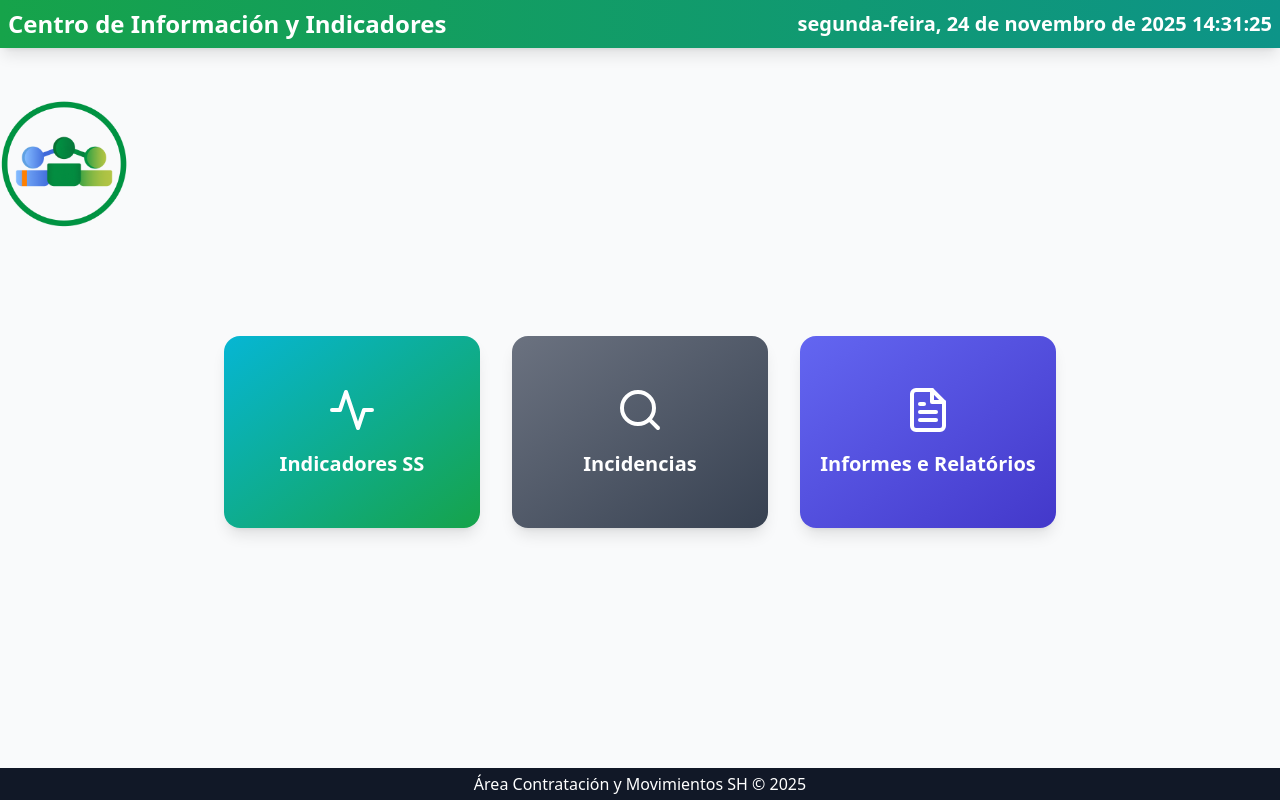
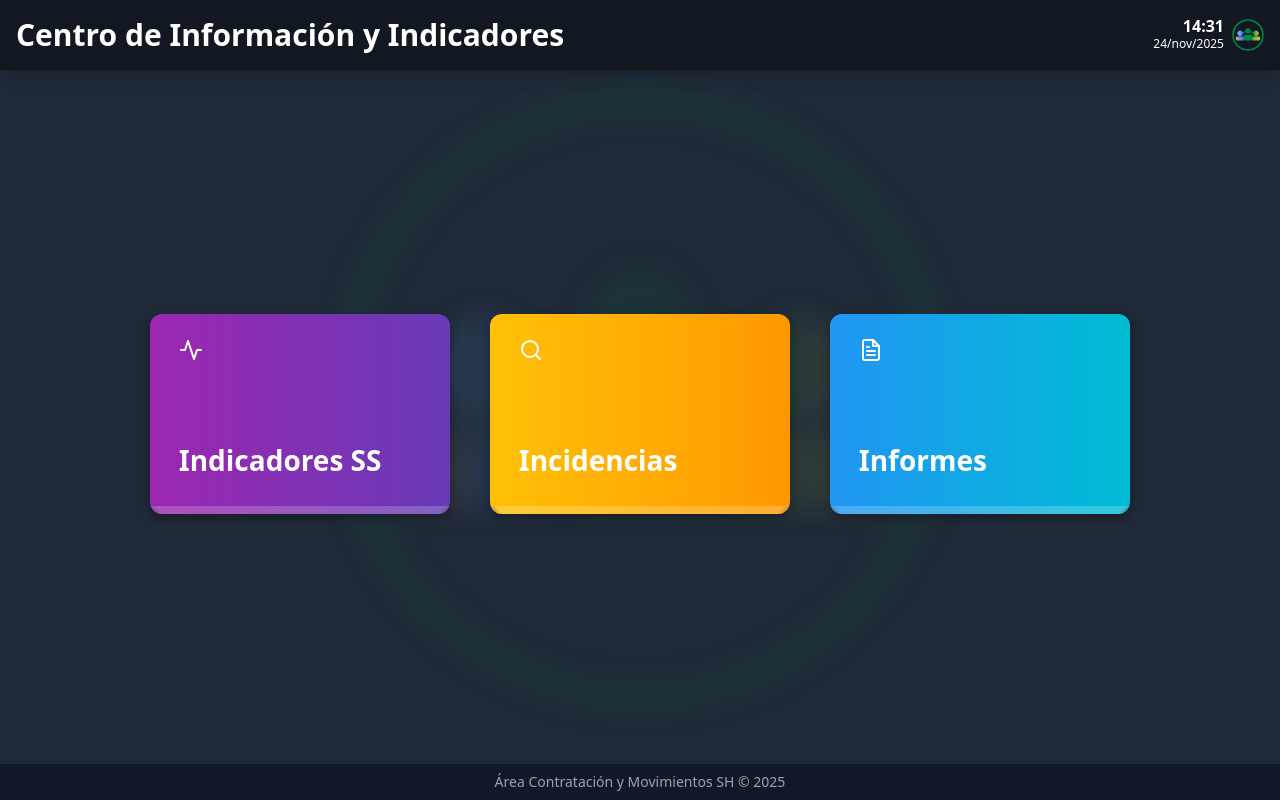
Before and after one commit to andrepe-ux/centroinformacion, a plain HTML site: page index.html in a window 1280 px wide. Drawn offline with nearby package versions, Linux system fonts and the light colour scheme.

Commit message:
Add files via upload

```diff
--- a/index.html
+++ b/index.html
@@ -9,13 +9,11 @@
     <script src="https://unpkg.com/feather-icons"></script>
     <style>
         body {
-            background-image: url('logo-pro.png');
-            background-size: 10%;
-            background-repeat: no-repeat;
-            background-position: left 100px; /* canto esquerdo abaixo do título */ /* move a imagem para baixo */
-            background-color: rgba(255, 255, 255, 1);
-            /* camada de transparência usando pseudo-elemento */
+            background-color: #444; /* Fundo mais claro */
+            background-image: none; /* Remove o círculo verde sutil para o logo de fundo */
+            position: relative;
         }
+
         body::before {
             content: '';
             position: fixed;
@@ -23,88 +21,187 @@
             left: 0;
             width: 100%;
             height: 100%;
-            background-image: url('/mnt/data/logo-pro.png');
+            background-image: url('logo-pro.png'); /* Caminho para o seu logo */
             background-repeat: no-repeat;
             background-position: center;
-            background-size: 200%; /* aumenta para eliminar reconhecimento da imagem */
-            opacity: 0.10; /* torna praticamente invisível */
-            filter: blur(70px) brightness(1.1); /* efeito esfumado forte */
-            pointer-events: none;
-            z-index: -1;
+            background-size: 50%; /* Tamanho do logo no fundo */
+            opacity: 0.10; /* Opacidade reduzida */
+            filter: blur(15px) brightness(1.1); /* Efeito de desfoque e brilho sutil */
+            pointer-events: none; /* Garante que não interfira com interações do mouse */
+            z-index: -1; /* Coloca o logo atrás de todo o conteúdo */
         }
-        .card-3d {
-            perspective: 1000px;
+
+        .card-item {
+            position: relative;
+            background-color: #555;
+            border-radius: 0.75rem;
+            overflow: hidden;
+            box-shadow: 0 4px 10px rgba(0, 0, 0, 0.3);
+            transition: transform 0.2s ease, box-shadow 0.2s ease;
+            display: flex;
+            align-items: flex-start;
+            padding: 1.5rem 1.8rem; /* Aumenta o padding para cartões maiores */
+            color: white;
+            text-decoration: none;
+            cursor: pointer;
+            flex-direction: column;
+            justify-content: space-between;
         }
-        .card-inner {
-            transition: transform 0.4s ease, box-shadow 0.4s ease;
-            transform-style: preserve-3d;
-            transform-origin: center;
+        .card-item:hover {
+            transform: translateY(-3px);
+            box-shadow: 0 6px 15px rgba(0, 0, 0, 0.4);
         }
-        .card-3d:hover .card-inner {
-            transform: rotateY(10deg) rotateX(10deg) scale(1.05);
-            box-shadow: 0 20px 40px rgba(0,0,0,0.4);
+        .card-item i {
+            margin-bottom: 0.75rem; /* Mais espaço para ícones maiores */
+            width: 56px; /* w-14 */
+            height: 56px; /* h-14 */
         }
-        .card-3d:hover::before {
-            opacity: 0.2;
+        .card-item h2 {
+            font-weight: 600;
+            font-size: 1.75rem; /* text-2xl */
+            line-height: 1.2;
+            text-align: left;
+            margin-bottom: 0.75rem; /* Espaço antes da barra de rodapé do cartão */
         }
-        .card-3d::before {
-            content: '';
+
+        .card-footer-bar {
             position: absolute;
-            top: 0; left: 0; width: 100%; height: 100%;
-            background: radial-gradient(circle at top left, rgba(255,255,255,0.3), transparent);
-            opacity: 0;
-            border-radius: 1rem;
-            transition: opacity 0.4s;
-            pointer-events: none;
+            bottom: 0;
+            left: 0;
+            width: 100%;
+            height: 8px;
+            background-color: rgba(255, 255, 255, 0.2);
+            backdrop-filter: blur(2px);
+            -webkit-backdrop-filter: blur(2px);
+            z-index: 10;
         }
+
+        /* Definições de tamanho padrão para os 3 cartões - AUMENTADOS */
+        .card-item {
+            width: 300px; /* Aumentada a largura */
+            height: 200px; /* Aumentada a altura */
+        }
+
+        /* Cores dos cartões */
+        .card-purple {
+            background: linear-gradient(to right, #9C27B0, #673AB7);
+        }
+        .card-yellow-orange {
+            background: linear-gradient(to right, #FFC107, #FF9800);
+        }
+        .card-blue-cyan {
+             background: linear-gradient(to right, #2196F3, #00BCD4);
+        }
+
+        /* Estilo para o cabeçalho */
+        .header-bg {
+            background-color: rgba(0, 0, 0, 0.4);
+            backdrop-filter: blur(5px);
+            -webkit-backdrop-filter: blur(5px);
+        }
+
+        /* Container flexível para os 3 cartões */
+        .card-container {
+            display: flex;
+            gap: 2.5rem; /* Aumenta o espaçamento entre os cartões */
+            justify-content: center;
+            align-items: flex-start;
+            flex-wrap: wrap;
+        }
+
+        /* Classes para a hora e data */
+        .time-display {
+            font-size: 1rem;
+            font-weight: bold;
+        }
+        .date-display {
+            font-size: 0.75rem;
+            margin-top: -0.1rem;
+        }
+
+        /* Estilo para o container do logo e relógio */
+        .header-right-content {
+            display: flex;
+            align-items: center;
+            gap: 0.5rem;
+        }
+        .logo-header {
+            width: 32px;
+            height: 32px;
+        }
+
         @media (max-width: 768px) {
-            .card-3d:hover .card-inner {
-                transform: none;
-                box-shadow: none;
+            .card-container {
+                gap: 1.5rem;
+            }
+            .card-item {
+                width: 90%; /* Mantém responsividade */
+                height: auto; /* Altura flexível em mobile */
+                padding: 1.2rem;
+            }
+            .card-item i {
+                width: 48px;
+                height: 48px;
+            }
+            .card-item h2 {
+                font-size: 1.5rem;
+            }
+            .logo-header {
+                width: 28px;
+                height: 28px;
+            }
+            .time-display {
+                font-size: 0.9rem;
+            }
+            .date-display {
+                font-size: 0.65rem;
             }
         }
     </style>
 </head>
 
-<body class="bg-gray-50 flex flex-col min-h-screen">
+<body class="bg-gray-800 text-gray-200 flex flex-col min-h-screen">
 
-<header class="bg-gradient-to-r from-green-600 to-teal-600 text-white p-2 shadow-lg flex justify-between items-center">
-    <h1 class="text-2xl font-extrabold">Centro de Información y Indicadores</h1>
-    <div id="clock" class="text-xl font-semibold"></div>
+<header class="header-bg text-white p-4 shadow-lg flex justify-between items-center fixed w-full top-0 z-50">
+    <h1 class="text-3xl font-bold">Centro de Información y Indicadores</h1>
+
+    <div class="header-right-content text-right text-sm">
+        <div>
+            <div id="time-clock" class="time-display"></div>
+            <div id="date-clock" class="date-display"></div>
+        </div>
+        <img src="logo-pro.png" alt="Logo Pro" class="logo-header">
+    </div>
 </header>
 
-<main class="flex-grow flex flex-col items-center justify-center gap-8 mt-12 px-4 md:flex-row md:justify-center md:flex-wrap">
+<main class="flex-grow flex items-center justify-center p-4 mt-24 md:mt-16">
+    <div class="card-container">
 
-    <!-- Indicadores SS -->
         <a href="https://andrepe-ux.github.io/indicadores/" target="_blank" rel="noopener noreferrer"
-       class="card-3d relative w-64 h-48 bg-gradient-to-br from-cyan-500 to-green-600 rounded-2xl shadow-lg overflow-hidden cursor-pointer">
-        <div class="card-inner flex flex-col items-center justify-center h-full text-white">
-            <i data-feather="activity" class="w-12 h-12 mb-4"></i>
-            <h2 class="text-xl font-bold text-center">Indicadores SS</h2>
-        </div>
+           class="card-item card-purple">
+            <i data-feather="activity"></i>
+            <h2>Indicadores SS</h2>
+            <div class="card-footer-bar"></div>
         </a>
 
-    <!-- Incidencias -->
         <a href="https://andrepe-ux.github.io/incidencias/" target="_blank" rel="noopener noreferrer"
-       class="card-3d relative w-64 h-48 bg-gradient-to-br from-gray-500 to-gray-700 rounded-2xl shadow-lg overflow-hidden cursor-pointer">
-        <div class="card-inner flex flex-col items-center justify-center h-full text-white">
-            <i data-feather="search" class="w-12 h-12 mb-4"></i>
-            <h2 class="text-xl font-bold text-center">Incidencias</h2>
-        </div>
+           class="card-item card-yellow-orange">
+            <i data-feather="search"></i>
+            <h2>Incidencias</h2>
+            <div class="card-footer-bar"></div>
         </a>
 
-    <!-- Informes -->
         <a href="https://andrepe-ux.github.io/informes/" target="_blank" rel="noopener noreferrer"
-       class="card-3d relative w-64 h-48 bg-gradient-to-br from-indigo-500 to-indigo-700 rounded-2xl shadow-lg overflow-hidden cursor-pointer">
-        <div class="card-inner flex flex-col items-center justify-center h-full text-white">
-            <i data-feather="file-text" class="w-12 h-12 mb-4"></i>
-            <h2 class="text-xl font-bold text-center">Informes e Relatórios</h2>
-        </div>
+           class="card-item card-blue-cyan">
+            <i data-feather="file-text"></i>
+            <h2>Informes</h2>
+            <div class="card-footer-bar"></div>
         </a>
 
+    </div>
 </main>
 
-<footer class="bg-gray-900 text-white text-center p-1 mt-auto">
+<footer class="bg-gray-900 text-gray-400 text-center p-2 mt-auto text-sm">
     Área Contratación y Movimientos SH © 2025
 </footer>
 
@@ -117,10 +214,24 @@
 
     function updateClock() {
         const now = new Date();
-        const options = { weekday: 'long', year: 'numeric', month: 'long', day: 'numeric' };
-        const time = now.toLocaleTimeString('pt-BR');
-        const date = now.toLocaleDateString('pt-BR', options);
-        document.getElementById('clock').textContent = `${date} ${time}`;
+
+        // 1. Hora: Apenas HH:MM no formato 24h ES
+        const timeOptions = { hour: '2-digit', minute: '2-digit', hourCycle: 'h23' };
+        const timePart = now.toLocaleTimeString('es-ES', timeOptions);
+
+        // 2. Data: dd/mmm/yyyy
+        const day = String(now.getDate()).padStart(2, '0');
+        const year = now.getFullYear();
+
+        // Mês abreviado em espanhol (ex: Nov)
+        const monthOptions = { month: 'short' };
+        const monthPart = now.toLocaleDateString('es-ES', monthOptions);
+
+        const datePart = `${day}/${monthPart}/${year}`;
+
+        // Atualiza os elementos no cabeçalho
+        document.getElementById('time-clock').textContent = timePart;
+        document.getElementById('date-clock').textContent = datePart;
     }
 </script>
 
```
Lines whose indentation alone changed are shown as unchanged.
